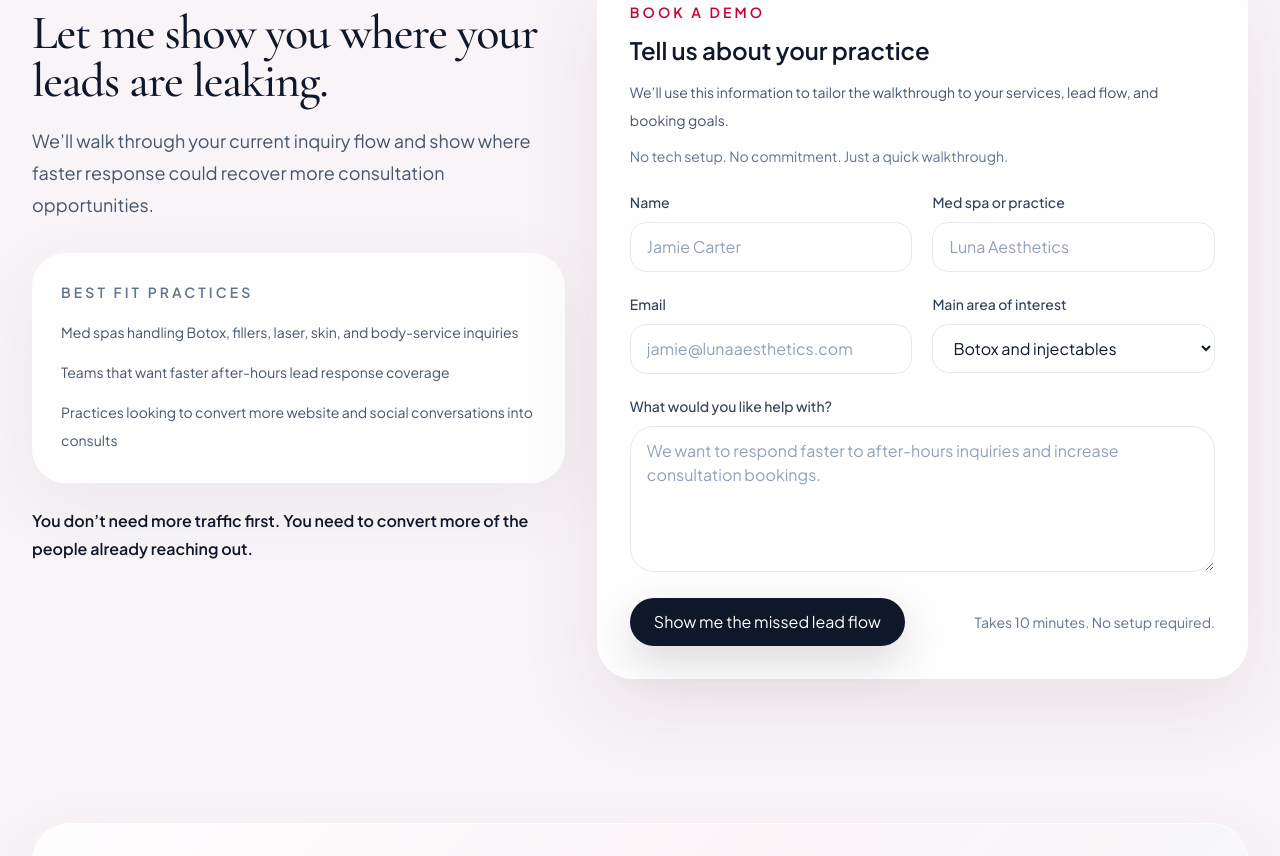
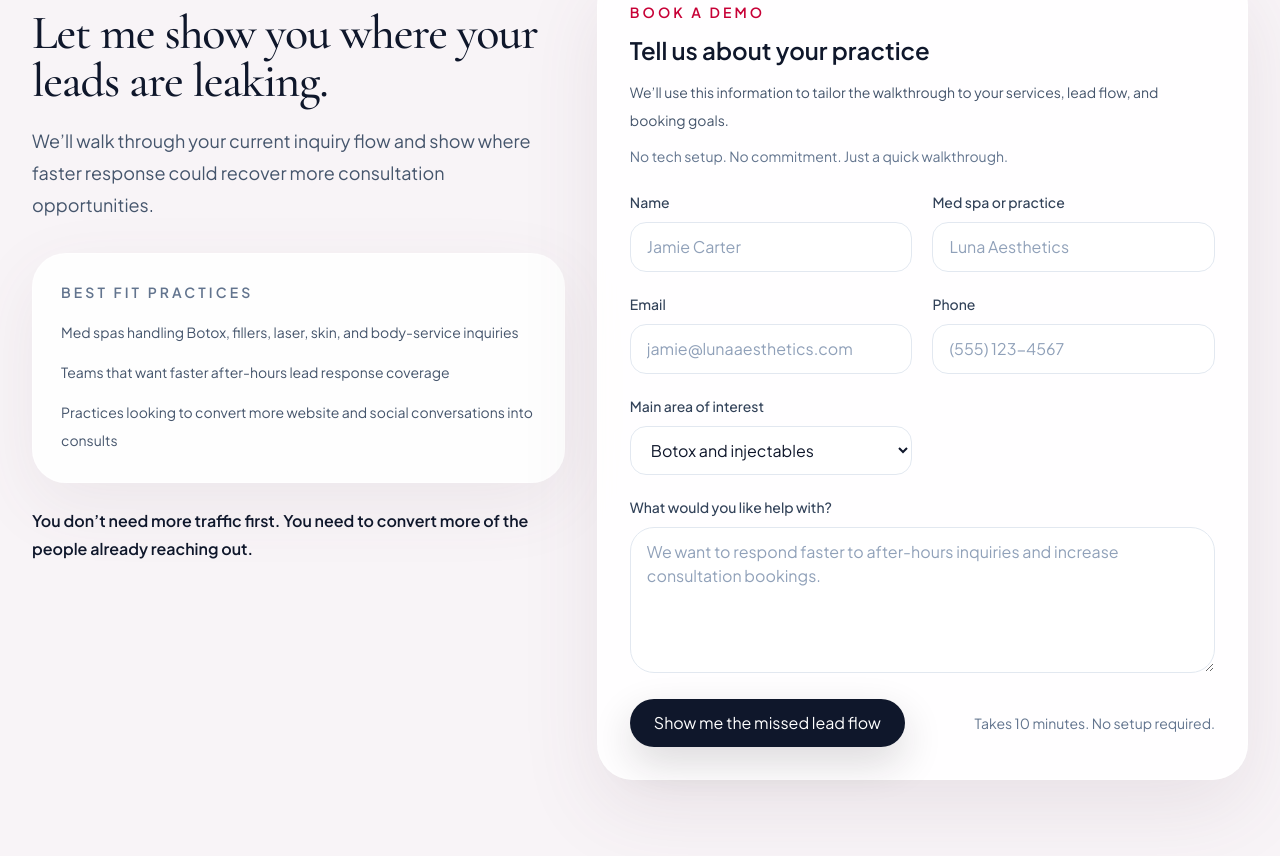
Before and after one commit to tryshone-dev/lead-system-site, a React (Vite) app: page / in a window 1280 px wide. Shown: the part 10244-11100 px from the top of the page. Built offline with nearby package versions, Linux system fonts and the light colour scheme.

Commit message:
fix demo form submission

```diff
--- a/src/components/ContactForm.jsx
+++ b/src/components/ContactForm.jsx
@@ -4,9 +4,12 @@ const initialForm = {
   name: "",
   business: "",
   email: "",
+  phone: "",
   interest: "Botox and injectables",
   message: "",
 };
+
+const FORMSPREE_ENDPOINT = "https://formspree.io/f/xvzdlvye";
 
 function validateField(name, value) {
   const trimmedValue = value.trim();
@@ -27,6 +30,10 @@ function validateField(name, value) {
     }
   }
 
+  if (name === "phone") {
+    if (!trimmedValue) return "Please enter your phone number.";
+  }
+
   if (name === "message") {
     if (!trimmedValue) return "Please share a quick note about your goals.";
     if (trimmedValue.length < 12) return "Please add a little more detail so we can follow up well.";
@@ -40,6 +47,7 @@ function getErrors(form) {
     name: validateField("name", form.name),
     business: validateField("business", form.business),
     email: validateField("email", form.email),
+    phone: validateField("phone", form.phone),
     message: validateField("message", form.message),
   };
 }
@@ -49,6 +57,7 @@ export function ContactForm() {
   const [touched, setTouched] = useState({});
   const [errors, setErrors] = useState({});
   const [successMessage, setSuccessMessage] = useState("");
+  const [submitError, setSubmitError] = useState("");
   const hasVisibleErrors = Object.values(errors).some(Boolean);
 
   function handleChange(event) {
@@ -73,7 +82,7 @@ export function ContactForm() {
     }));
   }
 
-  function handleSubmit(event) {
+  async function handleSubmit(event) {
     event.preventDefault();
 
     const nextErrors = getErrors(form);
@@ -82,19 +91,48 @@ export function ContactForm() {
       name: true,
       business: true,
       email: true,
+      phone: true,
       message: true,
     });
 
     const isValid = !Object.values(nextErrors).some(Boolean);
     if (!isValid) {
       setSuccessMessage("");
+      setSubmitError("");
       return;
     }
 
-    setSuccessMessage("Thanks. Your demo request has been submitted successfully. This frontend flow is ready to connect to your CRM or backend.");
-    setForm(initialForm);
-    setTouched({});
-    setErrors({});
+    setSuccessMessage("");
+    setSubmitError("");
+
+    try {
+      const response = await fetch(FORMSPREE_ENDPOINT, {
+        method: "POST",
+        headers: {
+          "Content-Type": "application/json",
+          Accept: "application/json",
+        },
+        body: JSON.stringify({
+          name: form.name,
+          business: form.business,
+          email: form.email,
+          phone: form.phone,
+          interest: form.interest,
+          message: form.message,
+        }),
+      });
+
+      if (!response.ok) {
+        throw new Error("Form submission failed");
+      }
+
+      setSuccessMessage("Thanks — your demo request has been sent.");
+      setForm(initialForm);
+      setTouched({});
+      setErrors({});
+    } catch {
+      setSubmitError("Something went wrong sending your request. Please try again.");
+    }
   }
 
   function fieldClass(name) {
@@ -175,6 +213,23 @@ export function ContactForm() {
           </label>
 
           <label className="block">
+            <span className="text-sm font-medium text-slate-700">Phone</span>
+            <input
+              type="tel"
+              name="phone"
+              value={form.phone}
+              onChange={handleChange}
+              onBlur={handleBlur}
+              placeholder="(555) 123-4567"
+              className={fieldClass("phone")}
+              aria-invalid={Boolean(touched.phone && errors.phone)}
+            />
+            <FieldError name="phone" />
+          </label>
+        </div>
+
+        <div className="grid gap-5 sm:grid-cols-2">
+          <label className="block">
             <span className="text-sm font-medium text-slate-700">Main area of interest</span>
             <select
               name="interest"
@@ -221,6 +276,12 @@ export function ContactForm() {
           </div>
         ) : null}
 
+        {submitError ? (
+          <div className="rounded-[24px] border border-rose-200 bg-rose-50 px-4 py-3 text-sm leading-6 text-rose-800">
+            {submitError}
+          </div>
+        ) : null}
+
         {successMessage ? (
           <div className="rounded-[24px] border border-emerald-200 bg-emerald-50 px-4 py-3 text-sm leading-6 text-emerald-800">
             {successMessage}
```
